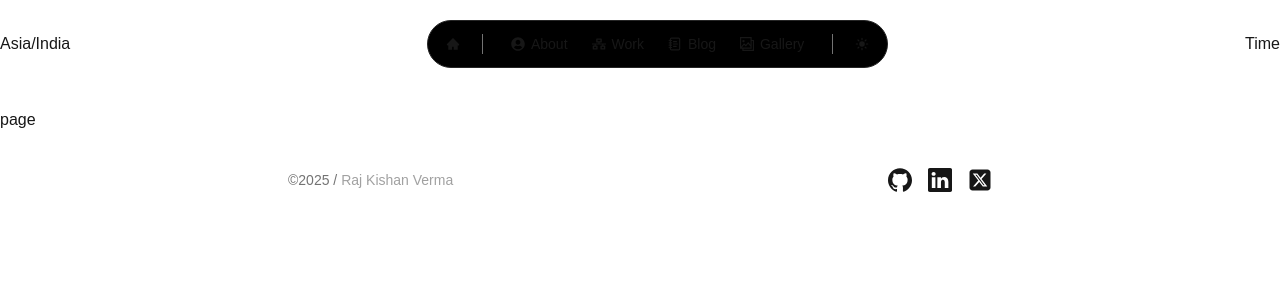
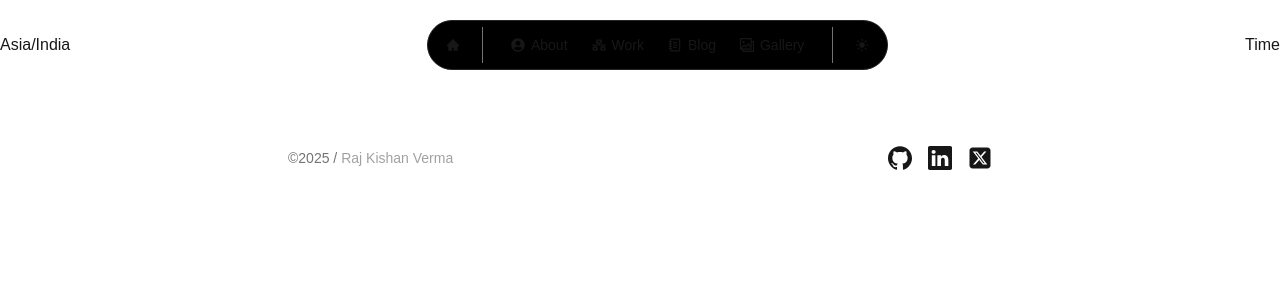
Before and after one commit to RajKishan1/portfolio, a Next.js app: page /about in a window 1280 px wide. Shown: the top 300 px of the page. Built offline with nearby package versions, Linux system fonts and the light colour scheme.

Commit message:
fix:homepage

```diff
--- a/src/app/(Routes)/about/page.tsx
+++ b/src/app/(Routes)/about/page.tsx
@@ -2,7 +2,7 @@ import React from 'react'
 
 const page = () => {
   return (
-    <div>page</div>
+    <div></div>
   )
 }
 
--- a/src/components/Navbar/NavMenu.tsx
+++ b/src/components/Navbar/NavMenu.tsx
@@ -7,31 +7,31 @@ import { FaUserCircle } from "react-icons/fa";
 import { IoSunny } from "react-icons/io5";
 
 const Class =
-  "flex gap-1.5 items-center rounded-full hover:border-neutral-600 hover:bg-neutral-800 px-3 py-0 ";
+  "flex gap-1.5 items-center rounded-full hover:border-neutral-600 hover:bg-neutral-800 px-3 py-2 ";
 const NavMenu = () => {
   return (
     <div className="bg-black rounded-full px-2 py-1.5 flex gap-3 items-center border-[1px] border-neutral-800 text-sm">
-      <div className="rounded-full hover:bg-neutral-700 p-2.5">
+      <a href="/" className="rounded-full hover:bg-neutral-700 p-2.5">
         <AiFillHome />
-      </div>
+      </a>
       <div className="flex px-4 border-r border-l border-neutral-500">
         {" "}
-        <div className={Class}>
+        <a href="/about" className={Class}>
           <FaUserCircle />
           About
-        </div>
-        <div className={Class}>
+        </a>
+        <a href="/work" className={Class}>
           <FaNetworkWired />
           Work
-        </div>
-        <div className={Class}>
+        </a>
+        <a href="/blog" className={Class}>
           <LuNotebookText />
           Blog
-        </div>
-        <div className={Class}>
+        </a>
+        <a href="/gallery" className={Class}>
           <GrGallery />
           Gallery
-        </div>
+        </a>
       </div>
       <div className="rounded-full hover:bg-neutral-700 p-2.5">
         <IoSunny />
```
